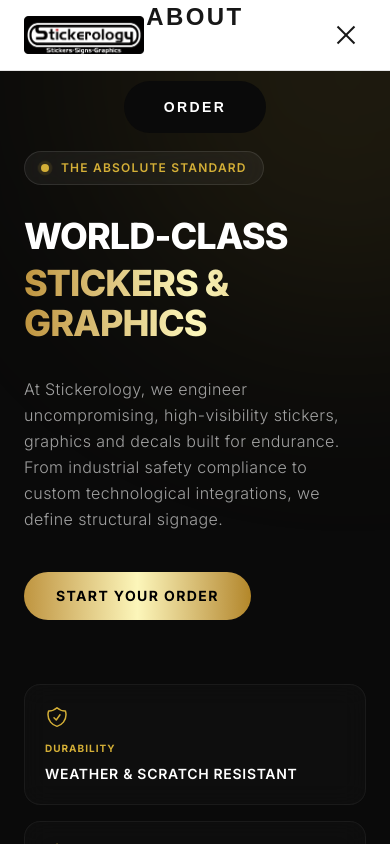
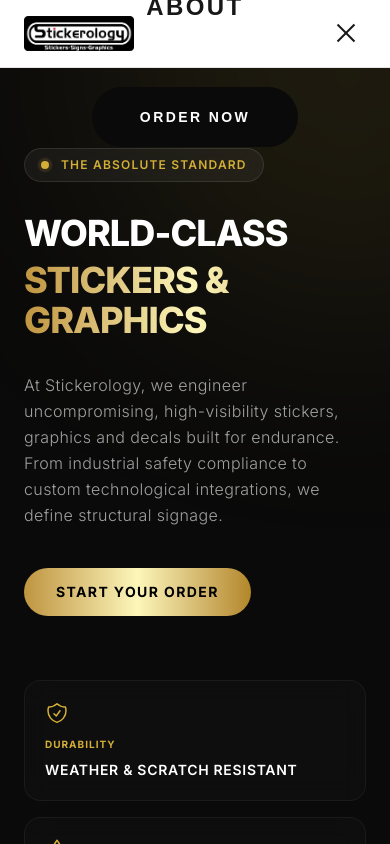
Before and after one commit to cleanwebsitesuk/stickerology, a Next.js app: page / in a window 390 px wide. Both pictures are taken after a click on the button "Toggle Menu". Shown: the top 844 px of the page. Built offline with nearby package versions, Linux system fonts and the light colour scheme.

Commit message:
Update site-header.tsx

```diff
--- a/components/site-header.tsx
+++ b/components/site-header.tsx
@@ -1,24 +1,34 @@
 "use client";
 
-import { useState } from "react";
+import { useState, useEffect } from "react";
 import Link from "next/link";
 import Image from "next/image";
 
 export default function SiteHeader() {
   const [isMobileMenuOpen, setIsMobileMenuOpen] = useState(false);
 
+  // Prevent scrolling when mobile menu is open
+  useEffect(() => {
+    if (isMobileMenuOpen) {
+      document.body.style.overflow = "hidden";
+    } else {
+      document.body.style.overflow = "unset";
+    }
+  }, [isMobileMenuOpen]);
+
   return (
     <header className="sticky top-0 z-50 border-b border-neutral-200 bg-white/95 backdrop-blur-xl transition-all">
-      <div className="mx-auto flex max-w-7xl items-center justify-between px-6 py-4 lg:px-8">
+      {/* Top Bar - High z-index ensures it sits above the mobile menu overlay */}
+      <div className="relative z-50 mx-auto flex max-w-7xl items-center justify-between px-6 py-4 lg:px-8">
 
         {/* Logo */}
-        <Link href="/" className="relative z-50 flex items-center group" onClick={() => setIsMobileMenuOpen(false)}>
+        <Link href="/" className="flex items-center group" onClick={() => setIsMobileMenuOpen(false)}>
           <Image
             src="/logo.png"
             alt="Stickerology"
             width={160}
             height={50}
-            className="h-auto w-[120px] md:w-[140px] object-contain transition-transform duration-300 group-hover:scale-105"
+            className="h-auto w-[110px] sm:w-[120px] md:w-[140px] object-contain transition-transform duration-300 group-hover:scale-105"
           />
         </Link>
 
@@ -38,9 +48,9 @@ export default function SiteHeader() {
           </Link>
         </nav>
 
-        {/* Mobile Menu Toggle */}
+        {/* Mobile Menu Toggle Button */}
         <button
-          className="relative z-50 flex flex-col items-end justify-center gap-1.5 p-2 md:hidden"
+          className="flex flex-col items-end justify-center gap-1.5 p-2 md:hidden"
           onClick={() => setIsMobileMenuOpen(!isMobileMenuOpen)}
           aria-label="Toggle Menu"
         >
@@ -52,11 +62,11 @@ export default function SiteHeader() {
 
       {/* Mobile Menu Overlay */}
       <div
-        className={`fixed inset-0 z-40 flex flex-col items-center justify-center bg-white/95 backdrop-blur-2xl transition-all duration-300 md:hidden ${
-          isMobileMenuOpen ? "opacity-100 visible" : "opacity-0 invisible pointer-events-none"
+        className={`fixed inset-0 z-40 flex flex-col items-center justify-center bg-white/98 backdrop-blur-3xl transition-all duration-300 ease-in-out md:hidden ${
+          isMobileMenuOpen ? "opacity-100 visible translate-y-0" : "opacity-0 invisible -translate-y-4 pointer-events-none"
         }`}
       >
-        <nav className="flex flex-col items-center gap-8 text-2xl font-bold uppercase tracking-widest text-neutral-900">
+        <nav className="flex flex-col items-center gap-10 text-2xl font-bold uppercase tracking-widest text-neutral-900">
           <Link
             href="/"
             className="transition-colors hover:text-[#BC2229]"
@@ -73,10 +83,10 @@ export default function SiteHeader() {
           </Link>
           <Link
             href="/contact"
-            className="mt-4 rounded-full bg-neutral-950 px-10 py-4 text-sm font-bold text-white transition-all hover:bg-[#BC2229]"
+            className="mt-6 rounded-full bg-neutral-950 px-12 py-5 text-sm font-bold text-white transition-all hover:bg-[#BC2229]"
             onClick={() => setIsMobileMenuOpen(false)}
           >
-            Order
+            Order Now
           </Link>
         </nav>
       </div>
```
